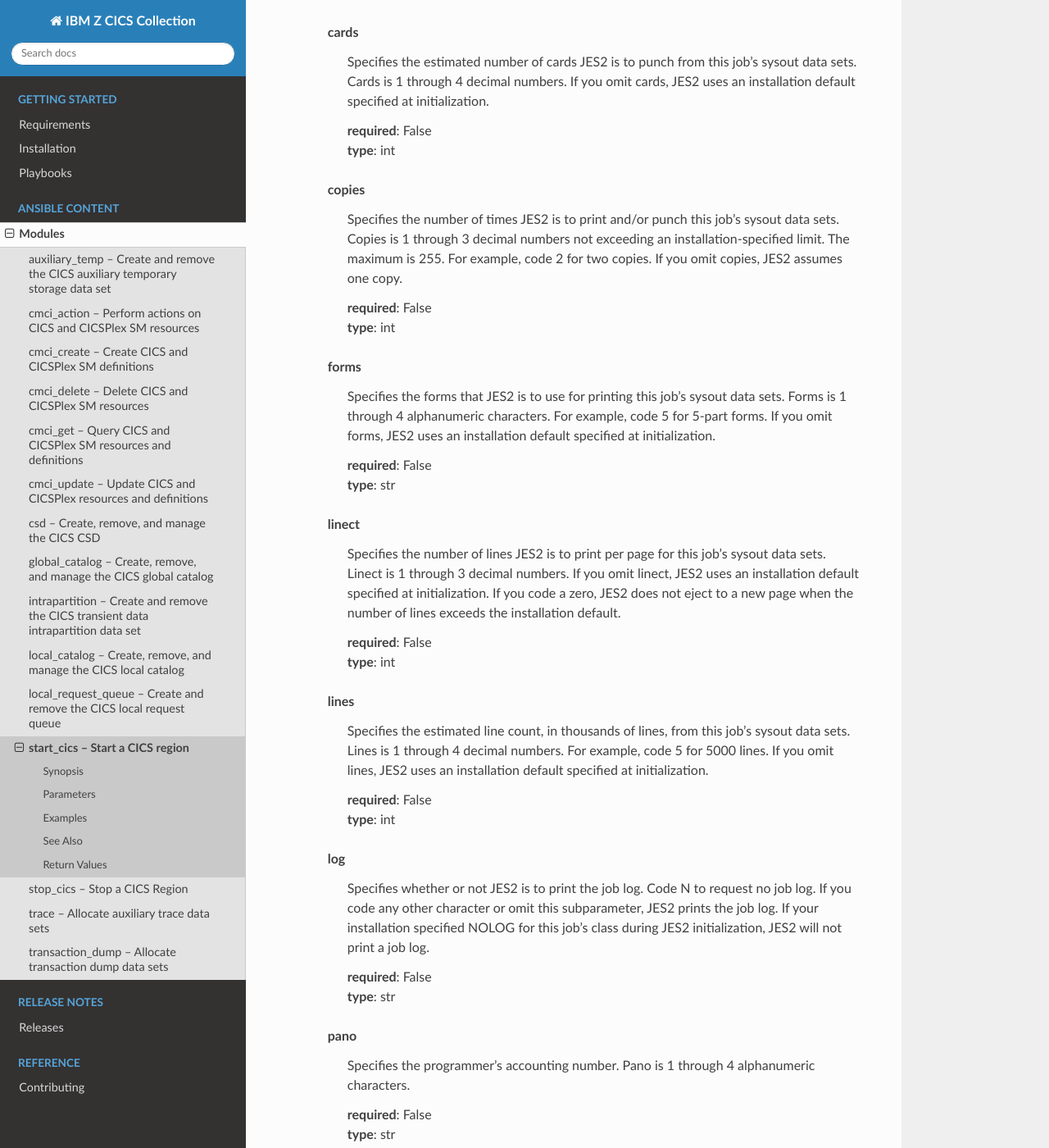
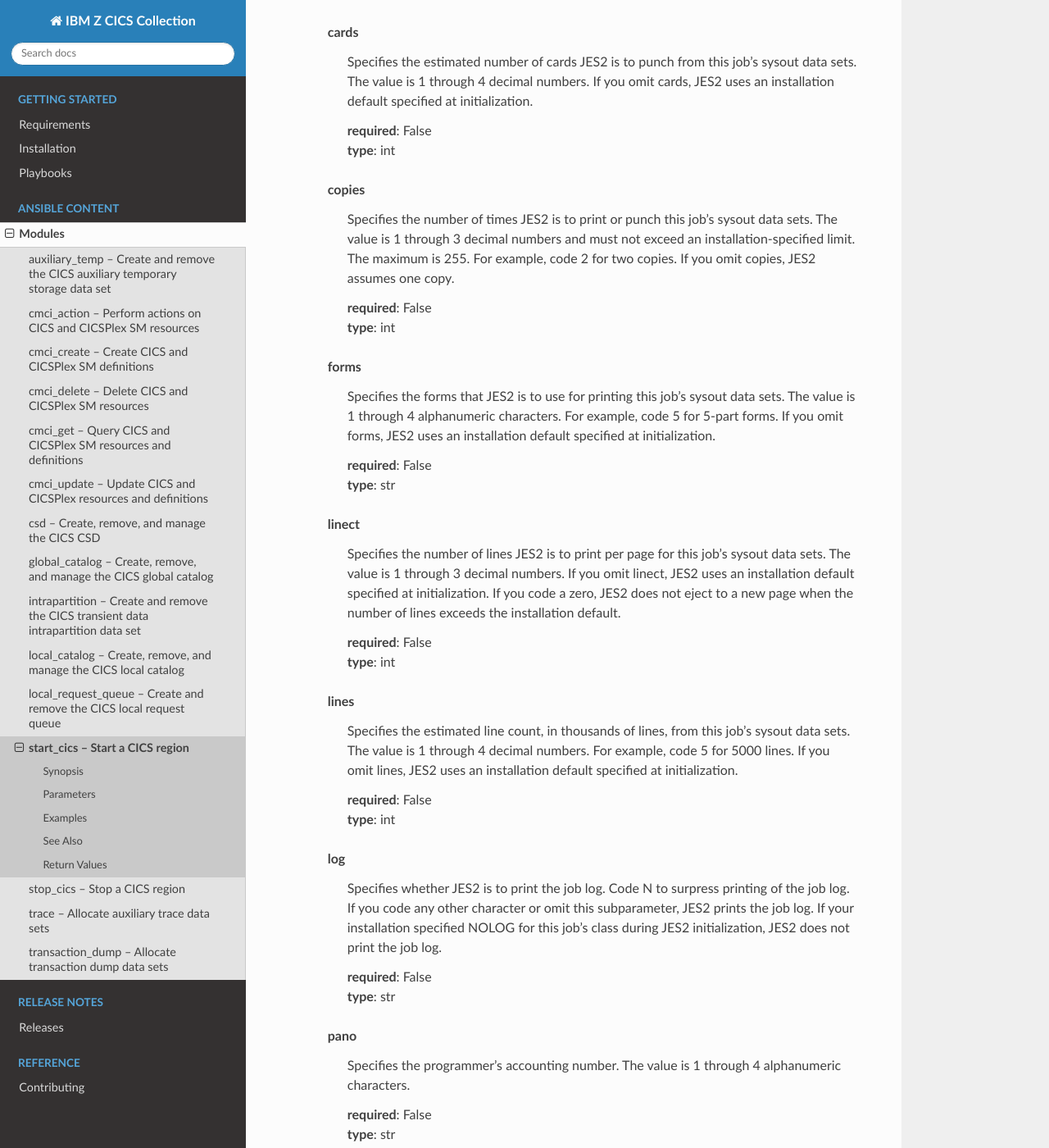
Before and after one commit to ansible-collections/ibm_zos_cics, a Sphinx documentation site: the page built from docs/source/modules/start_cics.rst, in a window 1280 px wide and 1400 px high, scrolled down 2775 px. Shown: the whole window at 82% size. Built offline with Sphinx 7.4.7 and the Read the Docs theme 2.0.0, drawn with Linux system fonts in a browser that asks for light colours; some of the changed text lies outside the part shown.

```diff
--- a/docs/source/modules/start_cics.rst
+++ b/docs/source/modules/start_cics.rst
@@ -59,7 +59,7 @@ cics_data_sets
 
 
   sdfhlic
-    The location of the \ :literal:`SDFHLIC`\  library. If \ :literal:`cics\_data\_sets.template`\  is provided, this value will override the template.
+    The location of the \ :literal:`SDFHLIC`\  library. If \ :literal:`cics\_data\_sets.template`\  is provided, this value overrides the template.
 
 
     | **required**: False
@@ -68,7 +68,7 @@ cics_data_sets
 
 
   sdfhload
-    The location of the \ :literal:`SDFHLOAD`\  library. If \ :literal:`cics\_data\_sets.template`\  is provided, this value will override the template.
+    The location of the \ :literal:`SDFHLOAD`\  library. If \ :literal:`cics\_data\_sets.template`\  is provided, this value overrides the template.
 
 
     | **required**: False
@@ -87,7 +87,7 @@ cics_data_sets
 
 
 cpsm_data_sets
-  The data set names of the \ :literal:`SEYUAUTH`\  and \ :literal:`SEYULOAD`\  libraries, for example \ :literal:`CTS610.CPSM610.SEYUAUTH`\ .
+  The data set names of the \ :literal:`SEYUAUTH`\  and \ :literal:`SEYULOAD`\  libraries, for example, \ :literal:`CTS610.CPSM610.SEYUAUTH`\ .
 
 
   | **required**: False
@@ -170,7 +170,7 @@ job_parameters
 
 
     cards
-      Specifies the estimated number of cards JES2 is to punch from this job's sysout data sets. Cards is 1 through 4 decimal numbers. If you omit cards, JES2 uses an installation default specified at initialization.
+      Specifies the estimated number of cards JES2 is to punch from this job's sysout data sets. The value is 1 through 4 decimal numbers. If you omit cards, JES2 uses an installation default specified at initialization.
 
 
       | **required**: False
@@ -179,7 +179,7 @@ job_parameters
 
 
     copies
-      Specifies the number of times JES2 is to print and/or punch this job's sysout data sets. Copies is 1 through 3 decimal numbers not exceeding an installation-specified limit. The maximum is 255. For example, code 2 for two copies. If you omit copies, JES2 assumes one copy.
+      Specifies the number of times JES2 is to print or punch this job's sysout data sets. The value is 1 through 3 decimal numbers and must not exceed an installation-specified limit. The maximum is 255. For example, code 2 for two copies. If you omit copies, JES2 assumes one copy.
 
 
       | **required**: False
@@ -188,7 +188,7 @@ job_parameters
 
 
     forms
-      Specifies the forms that JES2 is to use for printing this job's sysout data sets. Forms is 1 through 4 alphanumeric characters. For example, code 5 for 5-part forms. If you omit forms, JES2 uses an installation default specified at initialization.
+      Specifies the forms that JES2 is to use for printing this job's sysout data sets. The value is 1 through 4 alphanumeric characters. For example, code 5 for 5-part forms. If you omit forms, JES2 uses an installation default specified at initialization.
 
 
       | **required**: False
@@ -197,7 +197,7 @@ job_parameters
 
 
     linect
-      Specifies the number of lines JES2 is to print per page for this job's sysout data sets. Linect is 1 through 3 decimal numbers. If you omit linect, JES2 uses an installation default specified at initialization. If you code a zero, JES2 does not eject to a new page when the number of lines exceeds the installation default.
+      Specifies the number of lines JES2 is to print per page for this job's sysout data sets. The value is 1 through 3 decimal numbers. If you omit linect, JES2 uses an installation default specified at initialization. If you code a zero, JES2 does not eject to a new page when the number of lines exceeds the installation default.
 
 
       | **required**: False
@@ -206,7 +206,7 @@ job_parameters
 
 
     lines
-      Specifies the estimated line count, in thousands of lines, from this job's sysout data sets. Lines is 1 through 4 decimal numbers. For example, code 5 for 5000 lines. If you omit lines, JES2 uses an installation default specified at initialization.
+      Specifies the estimated line count, in thousands of lines, from this job's sysout data sets. The value is 1 through 4 decimal numbers. For example, code 5 for 5000 lines. If you omit lines, JES2 uses an installation default specified at initialization.
 
 
       | **required**: False
@@ -215,7 +215,7 @@ job_parameters
 
 
     log
-      Specifies whether or not JES2 is to print the job log. Code N to request no job log. If you code any other character or omit this subparameter, JES2 prints the job log. If your installation specified NOLOG for this job's class during JES2 initialization, JES2 will not print a job log.
+      Specifies whether JES2 is to print the job log. Code N to surpress printing of the job log. If you code any other character or omit this subparameter, JES2 prints the job log. If your installation specified NOLOG for this job's class during JES2 initialization, JES2 does not print the job log.
 
 
       | **required**: False
@@ -224,7 +224,7 @@ job_parameters
 
 
     pano
-      Specifies the programmer's accounting number. Pano is 1 through 4 alphanumeric characters.
+      Specifies the programmer's accounting number. The value is 1 through 4 alphanumeric characters.
 
 
       | **required**: False
@@ -233,7 +233,7 @@ job_parameters
 
 
     room
-      Specifies the programmer's room number. Room is 1 through 4 alphanumeric characters.
+      Specifies the programmer's room number. The value is 1 through 4 alphanumeric characters.
 
 
       | **required**: False
@@ -242,7 +242,7 @@ job_parameters
 
 
     time
-      Specifies the estimated execution time in minutes. Time is 1 through 4 decimal numbers. For example, code 30 for 30 minutes. If you omit a time subparameter and a TIME parameter on the JES2 /\*JOBPARM statement, JES2 uses an installation default specified at initialization. If job execution exceeds the time, JES2 sends a message to the operator.
+      Specifies the estimated execution time in minutes. The value is 1 through 4 decimal numbers. For example, code 30 for 30 minutes. If you omit a time subparameter and a TIME parameter on the JES2 /\*JOBPARM statement, JES2 uses an installation default specified at initialization. If job execution exceeds the time, JES2 sends a message to the operator.
 
 
       | **required**: False
@@ -355,7 +355,7 @@ le_data_sets
 
 
   sceecics
-    The location of the \ :literal:`SCEECICS`\  library. If \ :literal:`le\_data\_sets.template`\  is provided, this value will override the template.
+    The location of the \ :literal:`SCEECICS`\  library. If \ :literal:`le\_data\_sets.template`\  is provided, this value overrides the template.
 
 
     | **required**: False
@@ -364,7 +364,7 @@ le_data_sets
 
 
   sceerun
-    The location of the \ :literal:`SCEERUN`\  library. If \ :literal:`le\_data\_sets.template`\  is provided, this value will override the template.
+    The location of the \ :literal:`SCEERUN`\  library. If \ :literal:`le\_data\_sets.template`\  is provided, this value overrides the template.
 
 
     | **required**: False
@@ -373,7 +373,7 @@ le_data_sets
 
 
   sceerun2
-    The location of the \ :literal:`SCEERUN2`\  library. If \ :literal:`le\_data\_sets.template`\  is provided, this value will override the template.
+    The location of the \ :literal:`SCEERUN2`\  library. If \ :literal:`le\_data\_sets.template`\  is provided, this value overrides the template.
 
 
     | **required**: False
@@ -457,7 +457,7 @@ output_data_sets
 
 
   default_sysout_class
-    The class to be applied as the default for all of the output data sets. If it isn't provided and if no overrides are specified for an individual output data set, \* will be applied.
+    The class to be applied as the default for all of the output data sets. If it isn't provided and if no overrides are specified for an individual output data set, \* is applied.
 
 
     | **required**: False
```
Also changed, not shown: other parts of docs/source/modules/start_cics.rst (+3 -3 lines), docs/source/modules/stop_cics.rst (+12 -10 lines), 2 other files.
